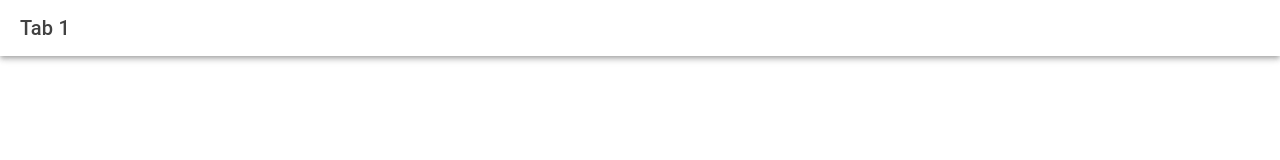
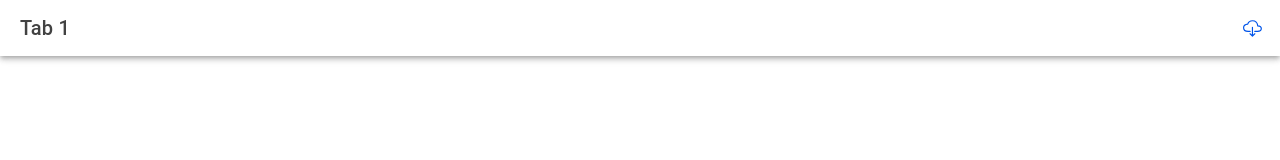
Before and after one commit to Cap-Islam-Gohar/ionic-uber, a React (Vite) app: page /tab1 in a window 1280 px wide. Shown: the top 160 px of the page. Built offline with nearby package versions, Linux system fonts and the light colour scheme.

Commit message:
Adding installPwaBtn

```diff
--- a/src/pages/Tab1.tsx
+++ b/src/pages/Tab1.tsx
@@ -9,7 +9,7 @@ const Tab1: React.FC = () => {
       <IonHeader>
         <IonToolbar>
           <IonTitle>Tab 1</IonTitle>
-          {/* <InstallPwaBtn></InstallPwaBtn> */}
+          <InstallPwaBtn></InstallPwaBtn>
         </IonToolbar>
       </IonHeader>
       <IonContent fullscreen>
```
Also changed, not shown: src/setupTests.ts (+9 -9 lines).
